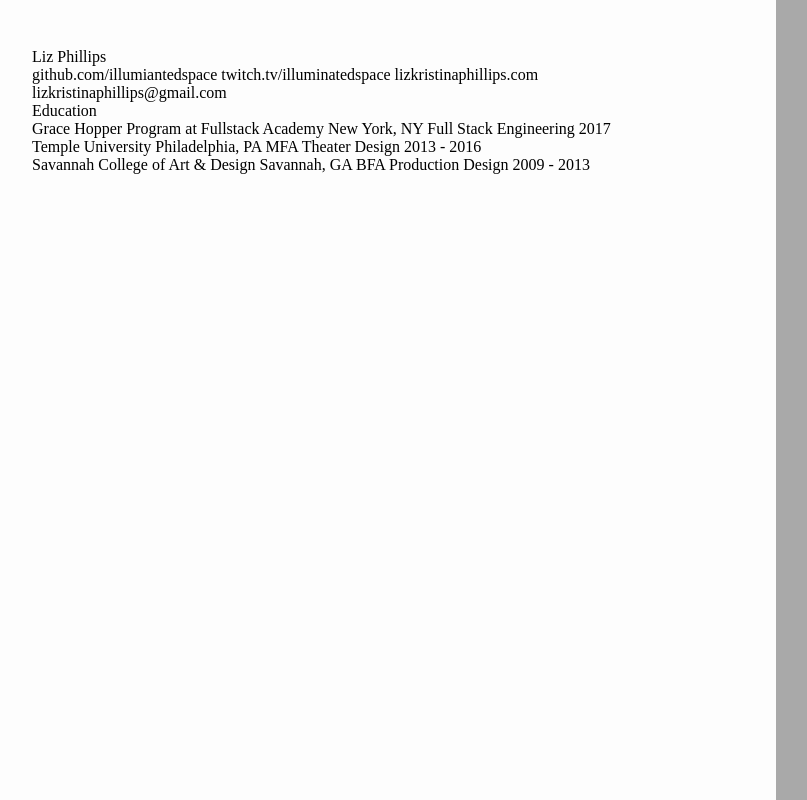
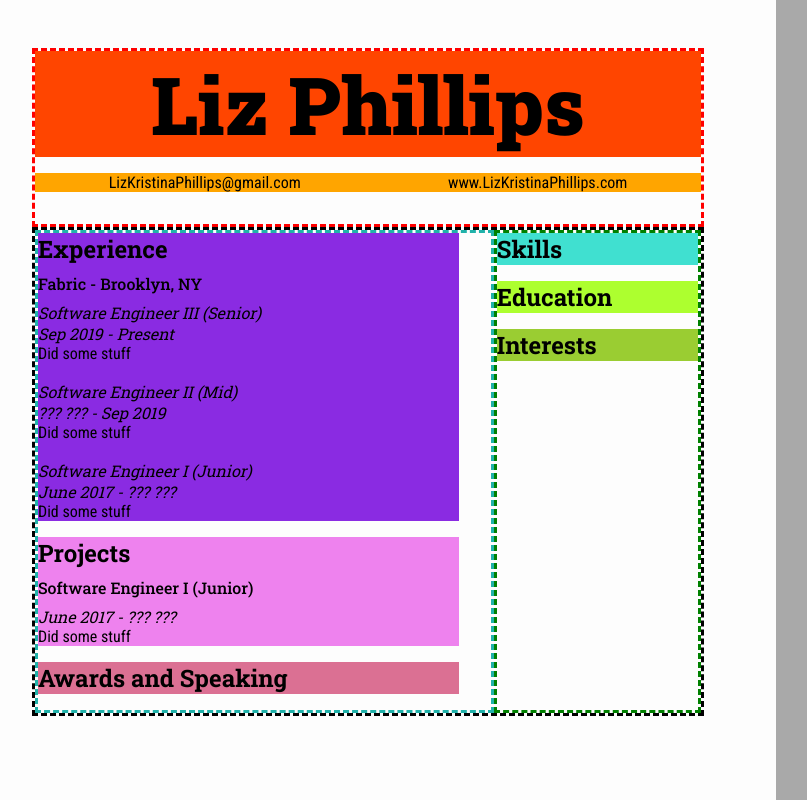
Before and after one commit to illuminatedspace/resumator, a website: page src/index.html in a window 1280 px wide. Shown: the top 800 px of the page, without its empty margins (40-847 px from the left). Drawn offline with Linux system fonts and the light colour scheme.

Commit message:
feat: add experience

```diff
--- a/package.json
+++ b/package.json
@@ -21,5 +21,6 @@
   "bugs": {
     "url": "https://github.com/illuminatedspace/resume-creator/issues"
   },
-  "homepage": "https://github.com/illuminatedspace/resume-creator#readme"
+  "homepage": "https://github.com/illuminatedspace/resume-creator#readme",
+  "dependencies": {}
 }
--- a/src/index.html
+++ b/src/index.html
@@ -3,58 +3,71 @@
   <head>
     <link rel="stylesheet" type="text/css" href="./reset.css" />
     <link rel="stylesheet" type="text/css" href="./styles.css" />
+    <link
+      href="https://fonts.googleapis.com/css?family=Montserrat:100,100i,200,200i,300,300i,400,400i,500,500i,600,600i,700,700i,800,800i,900,900i|Roboto+Condensed:300,300i,400,400i,700,700i|Roboto+Slab:100,200,300,400,500,600,700,800,900|Roboto:100,100i,300,300i,400,400i,500,500i,700,700i,900,900i&display=swap"
+      rel="stylesheet"
+    />
   </head>
   <body>
-    <div class="paper">
-      <h1>Liz Phillips</h1>
-      <p>
-        github.com/illumiantedspace twitch.tv/illuminatedspace
-        lizkristinaphillips.com lizkristinaphillips@gmail.com
-      </p>
+    <div id="paper">
+      <div id="header">
+        <h1 id="title">
+          Liz Phillips
+        </h1>
 
-      <h2>Education</h2>
-      <p>
-        <span>
-          Grace Hopper Program at Fullstack Academy
-        </span>
-        <span>
-          New York, NY
-        </span>
-        <span>
-          Full Stack Engineering
-        </span>
-        <span>
-          2017
-        </span>
-      </p>
-      <p>
-        <span>
-          Temple University
-        </span>
-        <span>
-          Philadelphia, PA
-        </span>
-        <span>
-          MFA Theater Design
-        </span>
-        <span>
-          2013 - 2016
-        </span>
-      </p>
-      <p>
-        <span>
-          Savannah College of Art & Design
-        </span>
-        <span>
-          Savannah, GA
-        </span>
-        <span>
-          BFA Production Design
-        </span>
-        <span>
-          2009 - 2013
-        </span>
-      </p>
+        <p id="contact">
+          <span>LizKristinaPhillips@gmail.com</span>
+          <span>www.LizKristinaPhillips.com</span>
+        </p>
+      </div>
+
+      <div id="bars">
+        <div id="main-bar">
+          <div id="experience" class="sub-section">
+            <h2>Experience</h2>
+            <h3>Fabric - Brooklyn, NY</h3>
+
+            <h4>Software Engineer III (Senior)</h4>
+            <h4>Sep 2019 - Present</h4>
+            <p>Did some stuff</p>
+            <br />
+
+            <h4>Software Engineer II (Mid)</h4>
+            <h4>??? ??? - Sep 2019</h4>
+            <p>Did some stuff</p>
+            <br />
+
+            <h4>Software Engineer I (Junior)</h4>
+            <h4>June 2017 - ??? ???</h4>
+            <p>Did some stuff</p>
+          </div>
+
+          <div id="projects" class="sub-section">
+            <h2>Projects</h2>
+            <h3>Software Engineer I (Junior)</h3>
+            <h4>June 2017 - ??? ???</h4>
+            <p>Did some stuff</p>
+          </div>
+
+          <div id="accolades-and-speaking" class="sub-section">
+            <h2>Awards and Speaking</h2>
+          </div>
+        </div>
+
+        <div id="sidebar">
+          <div id="skills" class="sub-section">
+            <h2>Skills</h2>
+          </div>
+
+          <div id="education" class="sub-section">
+            <h2>Education</h2>
+          </div>
+
+          <div id="interests" class="sub-section">
+            <h2>Interests</h2>
+          </div>
+        </div>
+      </div>
     </div>
   </body>
 </html>
--- a/src/styles.css
+++ b/src/styles.css
@@ -2,9 +2,105 @@
   background-color: darkgray;
 }
 
-.paper {
+#paper {
   background-color: #fdfdfd;
   width: 8.5in;
   height: 11in;
   padding: 0.5in 0.75in 0.1in 0.75in;
 }
+
+#header {
+  border: 0.2rem dashed red;
+  padding-bottom: 2rem;
+}
+#title {
+  background-color: orangered;
+
+  display: flex;
+  justify-content: center;
+}
+#contact {
+  background-color: orange;
+  display: flex;
+  justify-content: space-around;
+}
+
+#contact span {
+}
+
+#bars {
+  border: 0.2rem dashed black;
+  display: flex;
+}
+
+#main-bar {
+  border: 0.2rem dashed lightseagreen;
+  order: 1;
+  flex-grow: 2;
+  padding-right: 2rem;
+}
+#experience {
+  background-color: blueviolet;
+}
+#projects {
+  background-color: violet;
+}
+#accolades-and-speaking {
+  background-color: palevioletred;
+}
+
+#sidebar {
+  border: 0.2rem dashed green;
+  order: 2;
+  flex-grow: 1;
+}
+#skills {
+  background-color: turquoise;
+}
+#education {
+  background-color: greenyellow;
+}
+#interests {
+  background-color: yellowgreen;
+}
+
+/*CLASS HELPERS*/
+.sub-section {
+  margin-bottom: 1rem;
+}
+
+h1,
+h2,
+h3,
+h4 {
+  font-family: "Roboto Slab", serif;
+}
+
+h1 {
+  font-size: 5rem;
+  font-weight: 900;
+  margin-bottom: 1rem;
+}
+
+h2 {
+  font-size: 1.5rem;
+  font-weight: 700;
+  margin-bottom: 0.5rem;
+}
+
+h3 {
+  font-size: 1rem;
+  font-weight: 500;
+  margin-bottom: 0.5rem;
+}
+
+h4 {
+  font-size: 1rem;
+  font-style: italic;
+}
+
+p {
+  font-family: "Roboto Condensed", sans-serif;
+
+  font-size: 1rem;
+}
```
Also changed, not shown: src/content.html (added, +49 -0 lines), 1 other file.
